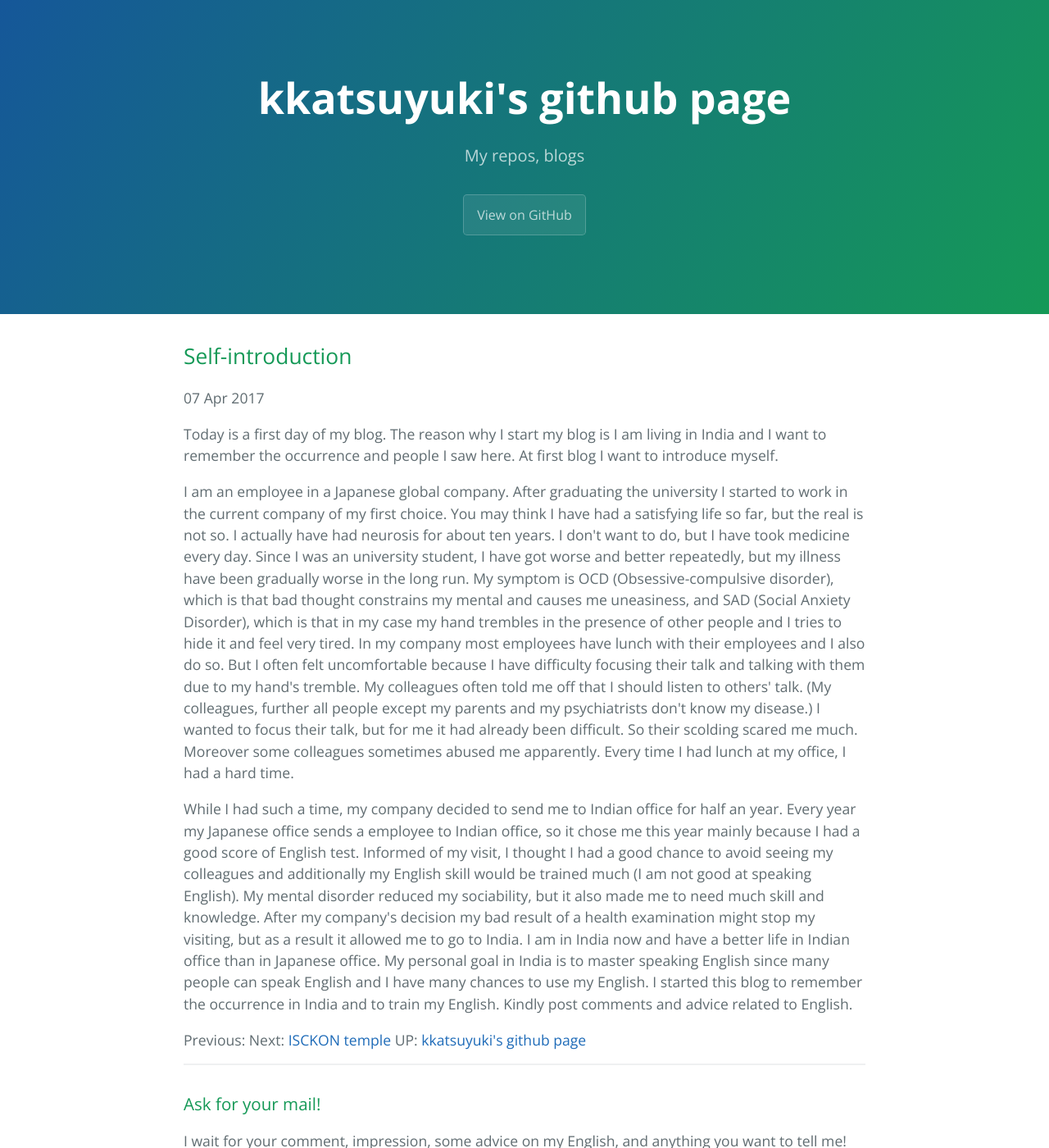
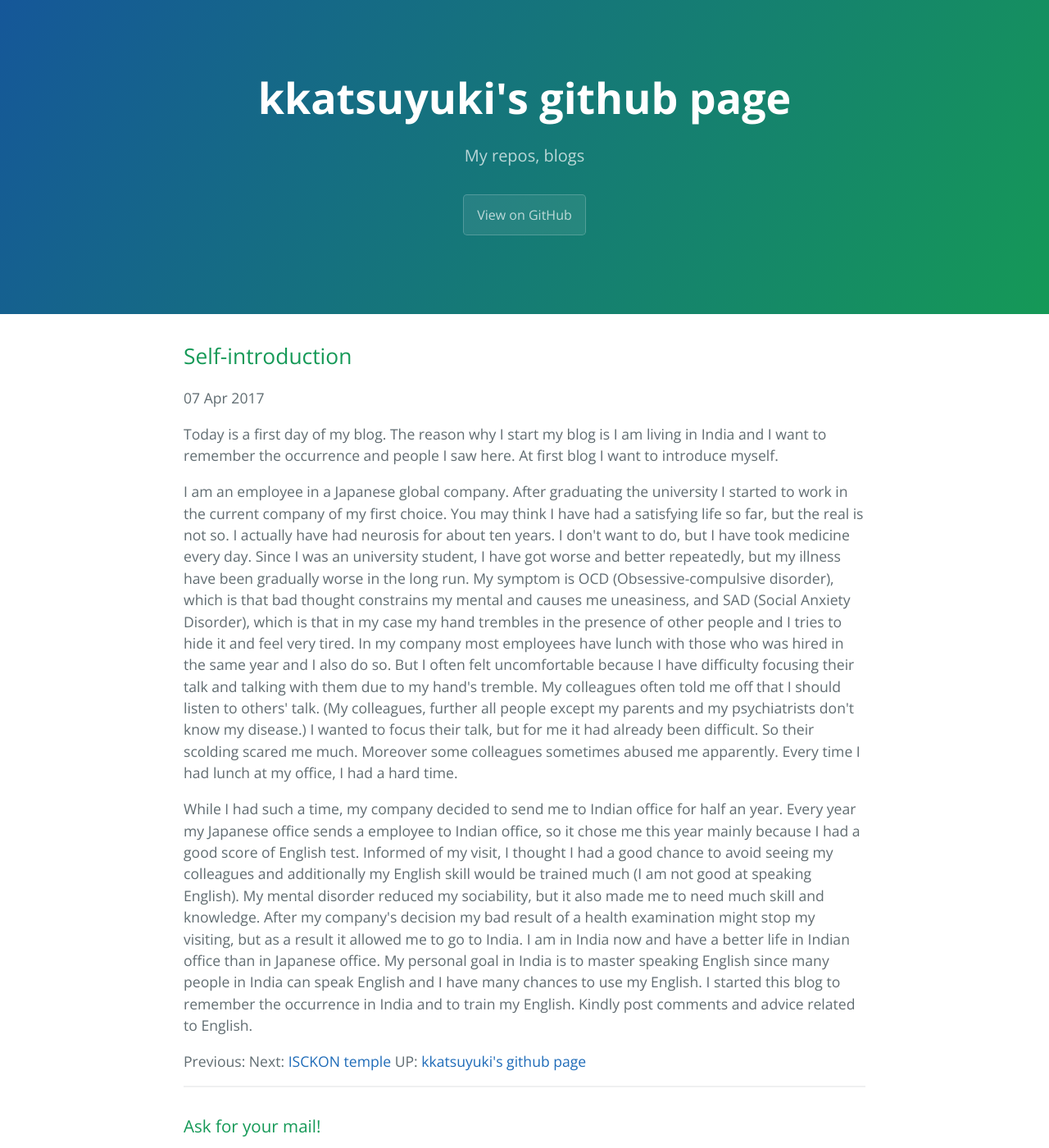
Before and after one commit to kkatsuyuki/kkatsuyuki.github.io, a Jekyll site: the page built from _posts/2017-04-07-introduction.html, in a window 1280 px wide and 1400 px high. Shown: the whole window at 82% size. Built offline with Jekyll 4.4.1, drawn with Linux system fonts in a browser that asks for light colours.

Commit message:
modified Introduction blog a little

```diff
--- a/_posts/2017-04-07-introduction.html
+++ b/_posts/2017-04-07-introduction.html
@@ -21,7 +21,7 @@ My symptom is OCD (Obsessive-compulsive disorder), which is that bad thought
 constrains my mental and causes me uneasiness, and SAD (Social Anxiety Disorder),
 which is that in my case my hand trembles in the presence of other people and
 I tries to hide it and feel very tired. In my company most employees have lunch
-with their employees and I also do so.
+with those who was hired in the same year and I also do so.
 But I often felt uncomfortable because I have difficulty focusing their
 talk and talking with them due to my hand's tremble.
 My colleagues often told me off that I should listen to others' talk.
@@ -45,7 +45,7 @@ After my company's decision my bad result of a health examination might
 stop my visiting, but as a result it allowed me to go to India.
 I am in India now and have a better life in Indian office than in
 Japanese office. My personal goal in India is to master speaking English since
-many people can speak English and I have many chances to use my English.
+many people in India can speak English and I have many chances to use my English.
 I started this blog to remember the occurrence in India and to train my English.
 Kindly post comments and advice related to English.
 </p>
--- a/org/_posts/2017-04-07-introduction.org
+++ b/org/_posts/2017-04-07-introduction.org
@@ -20,7 +20,7 @@ My symptom is OCD (Obsessive-compulsive disorder), which is that bad thought
 constrains my mental and causes me uneasiness, and SAD (Social Anxiety Disorder),
 which is that in my case my hand trembles in the presence of other people and
 I tries to hide it and feel very tired. In my company most employees have lunch
-with their employees and I also do so.
+with those who was hired in the same year and I also do so.
 But I often felt uncomfortable because I have difficulty focusing their
 talk and talking with them due to my hand's tremble.
 My colleagues often told me off that I should listen to others' talk.
@@ -42,6 +42,6 @@ After my company's decision my bad result of a health examination might
 stop my visiting, but as a result it allowed me to go to India.
 I am in India now and have a better life in Indian office than in
 Japanese office. My personal goal in India is to master speaking English since
-many people can speak English and I have many chances to use my English.
+many people in India can speak English and I have many chances to use my English.
 I started this blog to remember the occurrence in India and to train my English.
 Kindly post comments and advice related to English.
```
